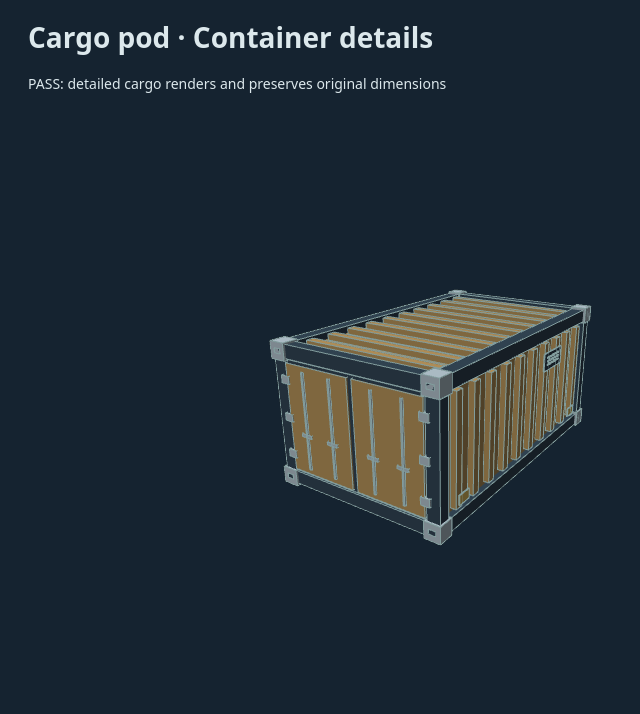
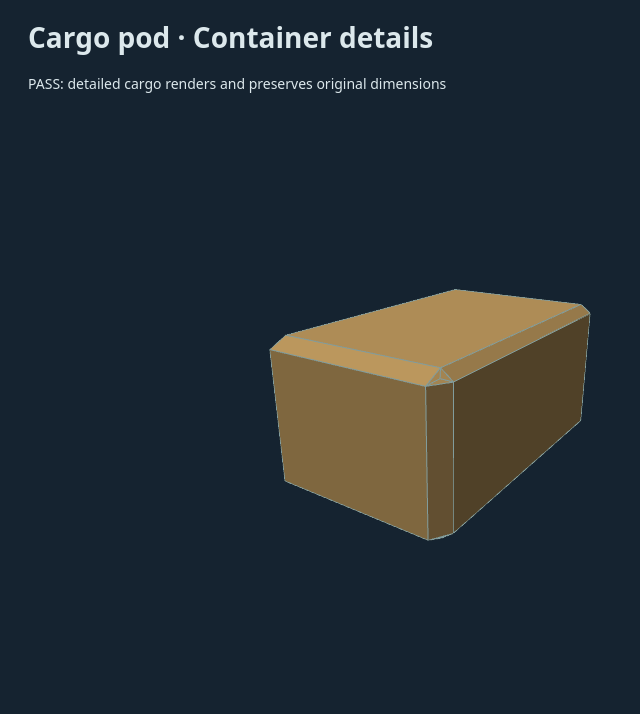
Before and after one commit to ValerioCietto/match3, a website: page 3dStarshipBuilder/cargo.browser-test.html in a window 1280 px wide. Shown: the whole page, without its empty margins (0-640 px from the left). Drawn offline with Linux system fonts and the light colour scheme.

Commit message:
armor hauler

```diff
--- a/3dStarshipBuilder/blocks.js
+++ b/3dStarshipBuilder/blocks.js
@@ -124,41 +124,31 @@ export function thrusterGeometry(profile,color){
   if(spec.reverse)result.vertices=result.vertices.map(([vx,vy,vz])=>[-vx,vy,-vz]);
   return result;
 }
-export function blockGeometry(type,color,{passengerSide}={}){
+function armorPlate(color){
+  const outline=[[-.7,-1],[.7,-1],[.7,1],[-.7,1]];
+  const vertices=[[-.12,1],[.04,1],[.12,.85]].flatMap(([y,s])=>outline.map(([x,z])=>[x*s,y,z*s]));
+  const faces=[[3,2,1,0],[8,9,10,11]];
+  for(let r=0;r<2;r++)for(let i=0;i<4;i++){const a=r*4+i,b=r*4+(i+1)%4;faces.push([a,b,b+4,a+4]);}
+  return solid(vertices,faces,color);
+}
+export function blockGeometry(type,color,{passengerSide,armorProfile='darkAlloy'}={}){
   const dark='#344756',metal='#b7c8d2',glass='#73e3ed';
-  if(type==='cargo'){
-    // Keep the original 1.1 x .85 x 1.8 envelope so saved placements still fit.
-    const pieces=[box(.505,.375,.85,color)];
-    for(const x of [-.5,.5])for(const y of [-.375,.375])pieces.push(move(box(.04,.04,.86,dark),[x,y,0]));
-    for(const z of [-.85,.85]){
-      for(const y of [-.375,.375])pieces.push(move(box(.5,.04,.035,dark),[0,y,z]));
-      for(const x of [-.5,.5])pieces.push(move(box(.04,.375,.035,dark),[x,0,z]));
-      for(const x of [-.5,.5])for(const y of [-.375,.375]){
-        pieces.push(move(box(.05,.05,.05,metal),[x,y,z]));
-        pieces.push(move(box(.022,.014,.002,dark),[x,y,z+Math.sign(z)*.048]));
-      }
+  if(type==='armor'){
+    if(armorProfile==='solar'){
+      const centers=[[0,0],...Array.from({length:6},(_,i)=>{const a=(i+.5)*Math.PI/3;return [Math.cos(a)*.59,Math.sin(a)*.59];})];
+      return join(centers.flatMap(([x,z])=>[move(cylinder(.34,.16,6,metal),[x,0,z]),move(cylinder(.30,.025,6,color),[x,.0925,z])]));
     }
-    // Raised corrugations on both long walls and the roof.
-    for(let i=0;i<10;i++){const z=-.72+i*.16;
-      for(const side of [-1,1])pieces.push(move(box(.018,.315,.025,color),[side*.52,0,z]));
-      pieces.push(move(box(.44,.018,.025,color),[0,.39,z]));
+    const plate=armorPlate(color);
+    if(armorProfile!=='highTech')return plate;
+    const traces=[];
+    for(const side of [-1,1])for(const z of [-.55,0,.55]){
+      traces.push(move(box(.18,.008,.012,'#49e9df'),[side*.24,.128,z]));
+      traces.push(move(box(.012,.008,.10,'#49e9df'),[side*.42,.128,z+.09]));
+      traces.push(move(cylinder(.04,.018,6,'#b18aff'),[side*.42,.13,z+.2]));
     }
-    // Two recessed door leaves at the forward end, with a dark central seam.
-    pieces.push(move(box(.465,.33,.012,dark),[0,0,-.866]));
-    for(const side of [-1,1]){
-      pieces.push(move(box(.218,.315,.012,color),[side*.235,0,-.879]));
-      for(const x of [.14,.33]){
-        pieces.push(move(cylinder(.009,.57,6,metal),[side*x,0,-.89]));
-        pieces.push(move(box(.035,.009,.009,metal),[side*x,-.08,-.89]));
-      }
-      for(const y of [-.22,0,.22])pieces.push(move(box(.027,.022,.009,metal),[side*.46,y,-.89]));
-      // Identification plate and high-visibility corner markings on each side.
-      pieces.push(move(box(.003,.055,.12,dark),[side*.542,.2,.32]));
-      for(let i=0;i<3;i++)pieces.push(move(box(.002,.004,.08,metal),[side*.546,.225-i*.022,.32]));
-      for(const z of [-.68,.68])pieces.push(move(box(.003,.028,.045,'#e9c761'),[side*.542,-.27,z]));
-    }
-    return join(pieces);
+    return join([plate,...traces]);
   }
+  if(type==='cargo')return bevelGeometry(box(.55,.425,.9,color),.12,color);
   if(type==='turret')return join([cylinder(.65,.22,8,color),move(cylinder(.42,.16,12,dark),[0,.15,0]),move(sphere(.44,color),[0,.48,0]),move(cylinder(.12,1.15,12,metal,'z'),[0,.5,-.75]),move(cylinder(.16,.16,12,dark,'z'),[0,.5,-1.3])]);
   if(type==='fighterBay'){
     const walls=[];
--- a/3dStarshipBuilder/model.js
+++ b/3dStarshipBuilder/model.js
@@ -3,6 +3,13 @@ export const cannonOptions={
   cannonBarrel:{classic:'Classic / original cannon',hexagonal:'Hexagonal',square:'Square',octagonal:'Octagonal'},
   cannonMuzzle:{none:'None',hexagonal:'Hexagonal',octagonal:'Octagonal',square:'Square'},
   cannonReceiver:{square:'Square',beveledSquare:'Beveled square',beveledParallelepiped:'Beveled parallelepiped',cylinder:'Cylinder'}
+};
+export const armorProfiles={
+  darkAlloy:{name:'Dark Alloy',color:'#41474f',description:'Heavy armor with high hull resistance.'},
+  stealth:{name:'Stealth',color:'#000000',description:'Black radar-absorbing armor. Reduces radar signature.'},
+  solar:{name:'Solar',color:'#1769be',description:'Seven blue solar cells with silver hexagonal frames. Generates energy.'},
+  shield:{name:'Shield',color:'#36d9e8',description:'Shield capacity and regeneration, with a small hull boost.'},
+  highTech:{name:'High Tech',color:'#252e43',description:'Very expensive. Per unit volume: half the Stealth, Solar, Shield and Dark Alloy bonuses, plus small gun, turret and fighter slot bonuses.'}
 };
 import {bevelGeometry} from './bevel.js';
 export const finProfiles={
@@ -35,6 +42,7 @@ export const hullProfiles = {
   capsule: {name:'Capsule / cruiser',shape:[[-.45,1.6],[.45,1.6],[.8,1.15],[.8,-1.25],[.45,-1.7],[-.45,-1.7],[-.8,-1.25],[-.8,1.15]]}
 };
 export const library = {
+  armor: {name:'Armor',icon:'⬟',color:'#41474f',composite:true},
   turret: {name:'Turret slot',icon:'⊕',color:'#91a6b5',composite:true},
   fighterBay: {name:'Fighter bay',icon:'⬡',color:'#8c9eac',composite:true},
   fuelPod: {name:'Fuel pod',icon:'◉',color:'#a16bd4',composite:true},
@@ -82,7 +90,7 @@ export function mesh(p,reflected=false){
   const passengerSide=p.type==='passengerModule'&&p.mirror?((p.position[0]||1)*(Math.abs(lateralDirection)<1e-9?1:lateralDirection)<0?-1:1):undefined;
   const hull=p.type==='hull'?hullProfiles[p.hullProfile||'standard']:null;
   const spec=hull?{...base,shape:hull.shape}:p.type==='wing'?{...base,shape:wingProfiles[p.wingProfile||'swept'].shape,height:p.wingThickness??.16}:base;
-  const geometry=p.type==='cockpit'&&p.cockpitProfile&&p.cockpitProfile!=='classic'?cockpitGeometry(p.cockpitProfile,p.color):hull?.composite?specialHullGeometry(p.hullProfile,p.color):p.type==='engine'&&p.thrusterProfile&&p.thrusterProfile!=='classic'?thrusterGeometry(p.thrusterProfile,p.color):spec.composite?blockGeometry(p.type,p.color,{passengerSide}):extruded(spec);
+  const geometry=p.type==='cockpit'&&p.cockpitProfile&&p.cockpitProfile!=='classic'?cockpitGeometry(p.cockpitProfile,p.color):hull?.composite?specialHullGeometry(p.hullProfile,p.color):p.type==='engine'&&p.thrusterProfile&&p.thrusterProfile!=='classic'?thrusterGeometry(p.thrusterProfile,p.color):spec.composite?blockGeometry(p.type,p.color,{passengerSide,armorProfile:p.armorProfile}):extruded(spec);
   const selectedGeometry=p.type==='cannon'&&p.cannonBarrel&&p.cannonBarrel!=='classic'?cannonGeometry(p):hull&&!hull.composite?hullGeometry(spec,p):p.type==='fin'&&p.finProfile&&p.finProfile!=='classic'?finGeometry(finProfiles[p.finProfile].outline,p.color):geometry;
   const {vertices,faces,faceColors}=p.type==='cockpit'?bevelGeometry(selectedGeometry,p.cockpitBevel??0,p.color):selectedGeometry;
   if(p.type==='fin')for(const v of vertices){const height=v[1]+.55;v[0]=v[0]*(p.finThickness??.16)/.16+height*Math.tan((p.finCant??0)*Math.PI/180);v[2]+=height*Math.tan((p.finSweep??0)*Math.PI/180);}
@@ -106,6 +114,7 @@ export function validateProject(data){
   for(const p of data.parts){
     if(!Object.hasOwn(library,p.type)||typeof p.name!=='string'||!/^#[0-9a-f]{6}$/i.test(p.color)||typeof p.mirror!=='boolean')throw Error('Invalid part data.');
     if(p.type==='cannon')for(const [key,options] of Object.entries(cannonOptions))if(p[key]!==undefined&&!Object.hasOwn(options,p[key]))throw Error('Invalid cannon option.');
+    if(p.type==='armor'&&p.armorProfile!==undefined&&!Object.hasOwn(armorProfiles,p.armorProfile))throw Error('Invalid armor profile.');
     if(p.type==='engine'&&p.thrusterProfile!==undefined&&!Object.hasOwn(thrusterProfiles,p.thrusterProfile))throw Error('Invalid thruster profile.');
     if(p.type==='cockpit'&&p.cockpitProfile!==undefined&&!Object.hasOwn(cockpitProfiles,p.cockpitProfile))throw Error('Invalid cockpit profile.');
     if(p.type==='cockpit'&&p.cockpitBevel!==undefined&&(!Number.isFinite(p.cockpitBevel)||p.cockpitBevel<0||p.cockpitBevel>.4))throw Error('Invalid cockpit bevel.');
--- a/3dStarshipBuilder/presets/hauler.json
+++ b/3dStarshipBuilder/presets/hauler.json
@@ -1,11 +1,9 @@
 {
   "version": 1,
   "name": "Atlas MK I",
-  "label": "Atlas / Hauler",
-  "description": "A light hauler with two cargo pods.",
   "parts": [
     {
-      "id": "459762c0-25b4-4107-8243-e0f75d52fdc1",
+      "id": "ea0798ba-7dfd-4214-a7ab-5a99e7350252",
       "type": "hull",
       "name": "Hull",
       "position": [
@@ -26,16 +24,17 @@
       "color": "#91a6b5",
       "mirror": false,
       "hullProfile": "freighter",
-      "deckTaper": 0.8
+      "deckTaper": 0.8,
+      "lowerChamfer": 0.28
     },
     {
-      "id": "5d460422-5ff4-48bd-a22b-c726a50eeeb1",
+      "id": "44d38e9a-305f-4c19-b406-9beb790e9fc2",
       "type": "cockpit",
       "name": "Cockpit",
       "position": [
         0,
-        0.48,
-        -0.55
+        0.3,
+        -1.8
       ],
       "scale": [
         1,
@@ -43,15 +42,16 @@
         1
       ],
       "rotation": [
-        0,
+        -20,
         0,
         0
       ],
       "color": "#64ddd5",
-      "mirror": false
+      "mirror": false,
+      "cockpitBevel": 0.2
     },
     {
-      "id": "8ee3758e-d64b-4cba-86f5-54748983a58a",
+      "id": "c763e710-ea71-4a58-b5fb-464785a2c17e",
       "type": "wing",
       "name": "Swept wing",
       "position": [
@@ -74,13 +74,13 @@
       "wingProfile": "tapered"
     },
     {
-      "id": "4a16cab2-8714-42ce-b6bc-9b202dfbbc52",
+      "id": "2a4cecc0-386d-4463-b433-f520f0d357e2",
       "type": "engine",
       "name": "Engine",
       "position": [
         1,
         0,
-        1.8
+        1.9
       ],
       "scale": [
         1,
@@ -97,12 +97,12 @@
       "thrusterProfile": "hauler"
     },
     {
-      "id": "9bf2a7f7-ef0d-48ca-b25a-54af25eea28e",
+      "id": "86439f89-d982-442e-95fa-4b14f8b06f88",
       "type": "cargo",
       "name": "Cargo pod",
       "position": [
         1,
-        0.1,
+        0.5,
         0.4
       ],
       "scale": [
@@ -119,17 +119,17 @@
       "mirror": true
     },
     {
-      "id": "53a49578-ba43-4e78-85d9-e460ec6efb55",
-      "type": "fin",
-      "name": "Dorsal fin",
+      "id": "9b56d0fc-b734-4a42-8ade-3647c966415a",
+      "type": "cargo",
+      "name": "Cargo pod",
       "position": [
-        0,
-        0.65,
-        1
+        1,
+        -0.6,
+        0.4
       ],
       "scale": [
         1,
-        0.65,
+        1,
         1
       ],
       "rotation": [
@@ -137,7 +137,51 @@
         0,
         0
       ],
-      "color": "#adbecc",
+      "color": "#bb975d",
+      "mirror": true
+    },
+    {
+      "id": "749902f7-fa00-46ac-94d9-e355b855bb34",
+      "type": "fuelPod",
+      "name": "Fuel pod",
+      "position": [
+        0,
+        0.9,
+        1.2
+      ],
+      "scale": [
+        1,
+        1,
+        1
+      ],
+      "rotation": [
+        0,
+        0,
+        180
+      ],
+      "color": "#a16bd4",
+      "mirror": false
+    },
+    {
+      "id": "0c21c1d6-b6c3-4d5b-ba45-b920881b006d",
+      "type": "fuelPod",
+      "name": "Fuel pod",
+      "position": [
+        0,
+        -0.9,
+        0
+      ],
+      "scale": [
+        1,
+        1,
+        1
+      ],
+      "rotation": [
+        0,
+        0,
+        0
+      ],
+      "color": "#a16bd4",
       "mirror": false
     }
   ]
```
Also changed, not shown: 3dStarshipBuilder/app.js (+15 -9 lines), 3dStarshipBuilder/armor.test.mjs (added, +42 -0 lines), 3dStarshipBuilder/index.html (+3 -3 lines), 3dStarshipBuilder/stats.js (+14 -4 lines), 3dStarshipBuilder/style.css.
